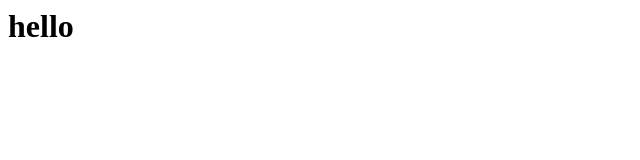
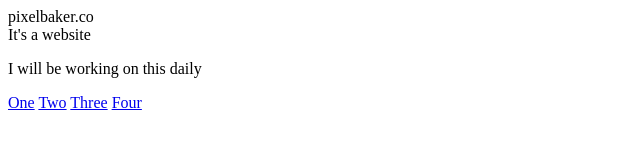
Before and after one commit to NickPixelBaker/collective, a plain HTML site: page index.html in a window 1280 px wide. Shown: the whole page, without its empty margins (0-640 px from the left). Drawn offline with Linux system fonts and the light colour scheme.

Commit message:
basic structure

```diff
--- a/index.html
+++ b/index.html
@@ -1 +1,31 @@
-<h1>hello</h1>
+<!DOCTYPE html>
+<html lang="en">
+    <head>
+        <meta charset="UTF-8">
+
+        <title>pixelbaker.co</title>
+
+        <!-- favicon -->
+        <link rel="shortcut icon" href="./img/favicon.ico" />
+
+        <!-- style -->
+        <link rel="stylesheet" href="/css/main.css">
+
+        <!-- meta -->
+        <meta http-equiv="X-UA-Compatible" content="IE=edge">
+        <meta name="viewport" content="width=device-width, initial-scale=1.0">
+    </head>
+    <body>
+        <header>pixelbaker.co</header>
+        <summary>It's a website</summary>
+        <main>
+            <p>I will be working on this daily</p>
+        </main>
+        <nav>
+            <a href="#" target="_self">One</a>
+            <a href="#" target="_self">Two</a>
+            <a href="#" target="_self">Three</a>
+            <a href="#" target="_self">Four</a>
+        </nav>
+    </body>
+</html>
```
